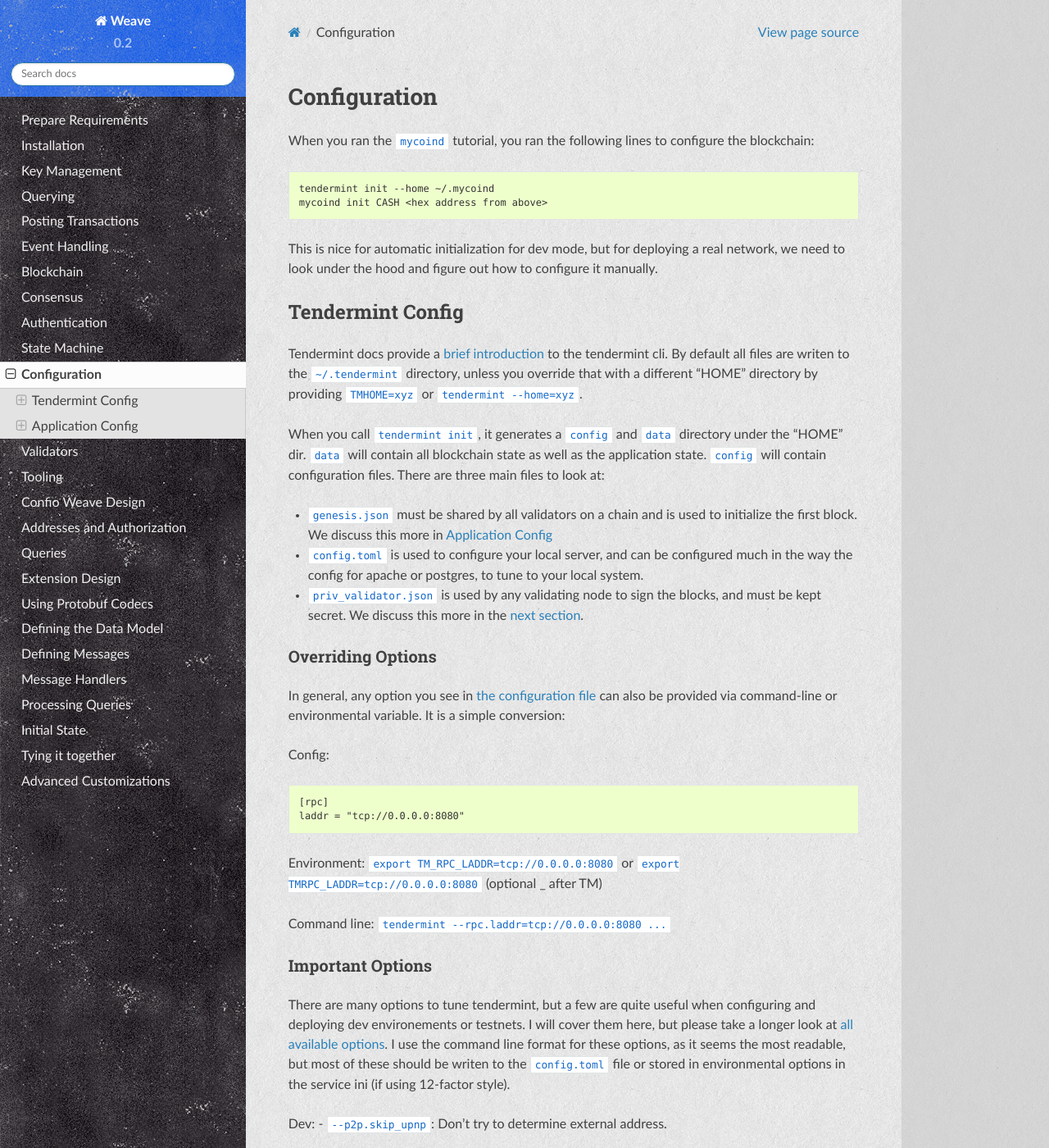
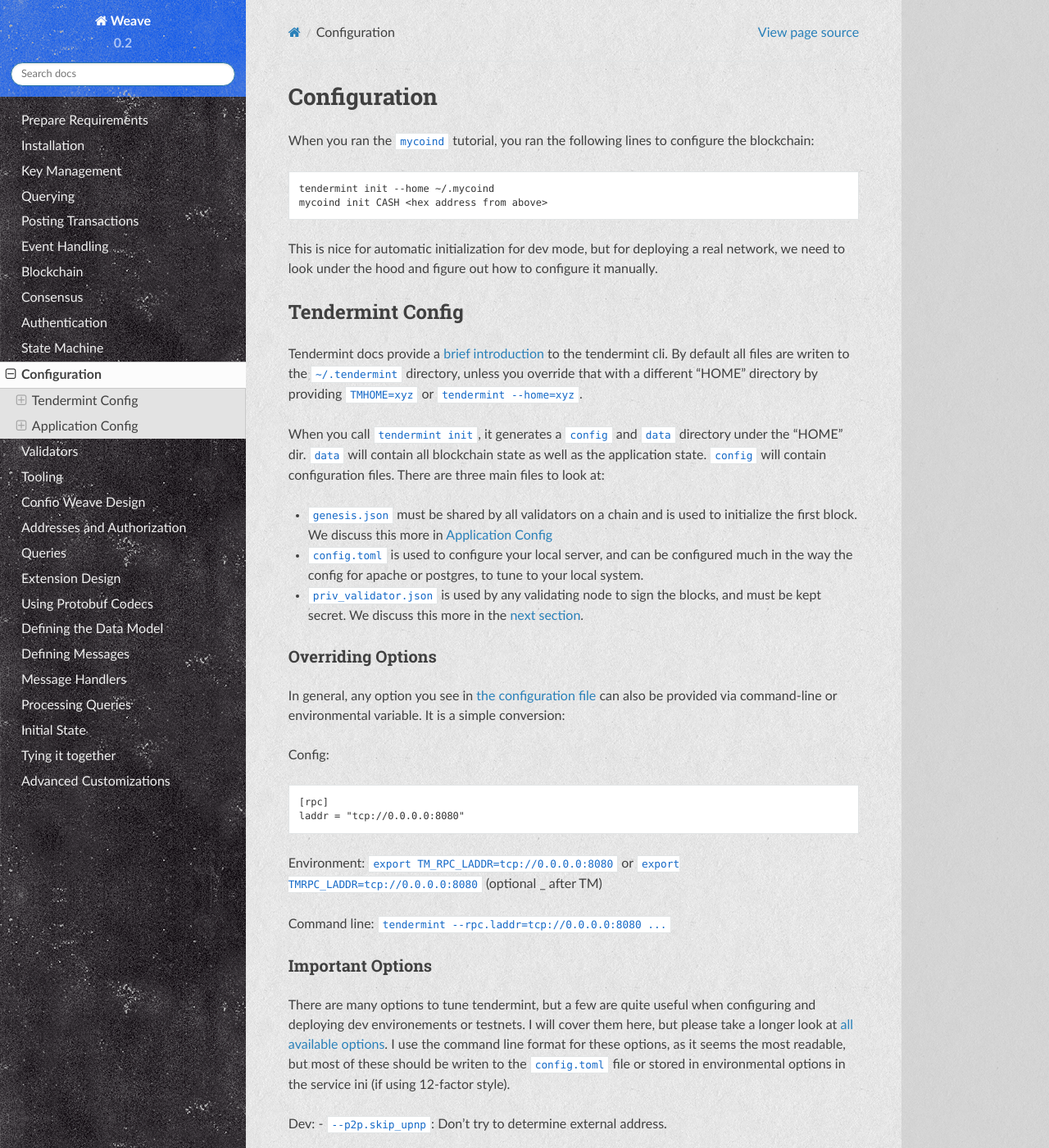
Before and after one commit to iov-one/weave, a Sphinx documentation site: the page built from docs/deployment/configuration.rst, in a window 1280 px wide and 1400 px high. Shown: the whole window at 82% size. Built offline with Sphinx 7.4.7 and the Read the Docs theme 2.0.0, drawn with Linux system fonts in a browser that asks for light colours; formulas are drawn with MathJax 3.

Commit message:
White background for code samples

```diff
--- a/docs/_static/css/custom.css
+++ b/docs/_static/css/custom.css
@@ -1,3 +1,7 @@
+.highlight {
+    background-color: #ffffff;
+}
+
 .rst-content code.literal {
     color: #1569C7;
     font-size: 80%;
```
